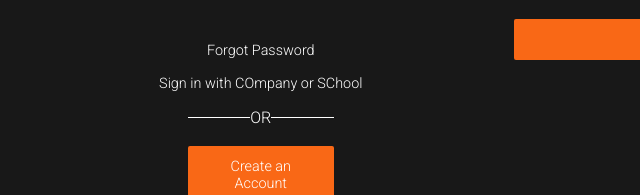
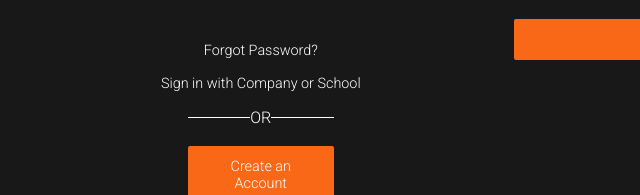
Before and after one commit to adishaggarwal/slural, a plain HTML site: page index.html in a window 1280 px wide. Shown: the part 409-604 px from the top of the page, 0-640 px from the left. Drawn offline with Linux system fonts and the light colour scheme.

Commit message:
Update index.html

```diff
--- a/index.html
+++ b/index.html
@@ -28,8 +28,8 @@
                       <button type="submit" class="primarybtn">Sign In</button>
                 </form>
             <div class="links">
-                <a href="#">Forgot Password</a>
-                <a href="#">Sign in with COmpany or SChool</a>
+                <a href="#">Forgot Password?</a>
+                <a href="#">Sign in with Company or School</a>
                 <div class="or">
                     <hr class="bar">
                     <span>OR</span>
```
